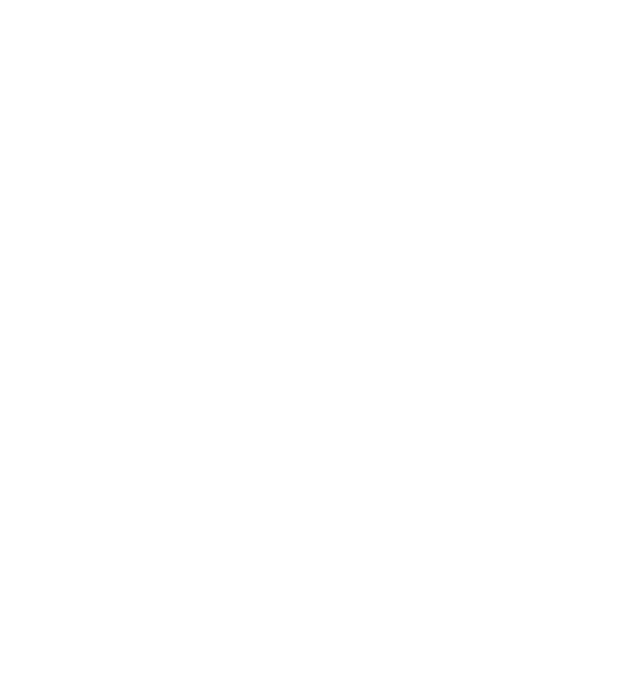
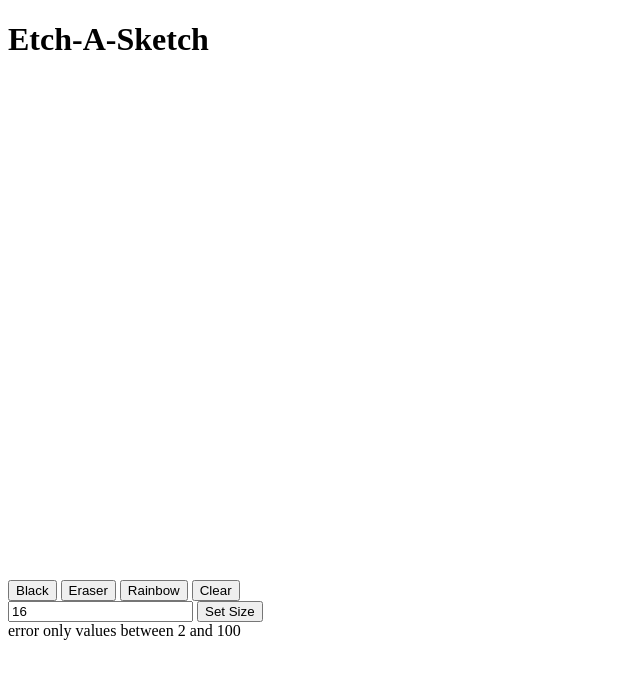
Before and after one commit to GEGDS/ProjectEtchASketch, a plain HTML site: page index.html in a window 1280 px wide. Shown: the whole page, without its empty margins (0-640 px from the left). Drawn offline with Linux system fonts and the light colour scheme.

Commit message:
ProjectEtchASketch v.2 without css style

```diff
--- a/index.html
+++ b/index.html
@@ -8,6 +8,27 @@
     <title>Etch-A-Sketch</title>
 </head>
 <body>
+
+
+    <div id="container">
+        <div class="title"><h1>Etch-A-Sketch</h1></div>
+        <div class="mode"><Mode:coloring></Mode:coloring></div>
+            <div class="gridContents"></div>
+            <div class="buttons">
+                <button onclick="changeColor('black')">Black</button>
+                <button onclick="changeColor('white')">Eraser</button>
+                <button onclick="changeColor('random')">Rainbow</button>
+                <button onclick="clearGrid()">Clear</button>
+            </div>
+            <div>
+                <input type="text" placeholder="Size of the Grid" value="16" onchange="changeSize(this.value)">
+                <button>Set Size</button>
+            </div>
+            <div class="error">
+                error only values between 2 and 100
+            </div>
+    </div>
+
     <script src="./script.js"></script>
 </body>
 </html>
--- a/script.js
+++ b/script.js
@@ -0,0 +1,63 @@
+let color = "black";
+let click = true;
+
+function fillGridContents(size) {
+    let gridContents = document.querySelector(".gridContents");
+    let squares = gridContents.querySelectorAll("div");
+    squares.forEach((div) => div.remove());
+    gridContents.style.gridTemplateColumns = `repeat(${size} , 1fr)`;
+    gridContents.style.gridTemplateRows = `repeat(${size} , 1fr)`;
+
+let amount = size * size
+for (let i = 0; i < amount; i++) {
+    let square = document.createElement("div");
+    square.addEventListener("mouseover", colorSquare);
+    square.style.backgroundColor = "white";
+    gridContents.insertAdjacentElement("beforeend", square);
+
+}
+}
+
+fillGridContents(16);
+
+function changeSize(input) {
+    if (input >= 2 && input <= 100 ) {
+       document.querySelector('.error').style.display = 'none'
+    } else {
+        document.querySelector('.error').style.display = 'flex'
+    }
+
+}
+
+function colorSquare() {
+   if (click) {
+    if (color === 'random') {
+        this.style.backgroundColor = "hsl(" + Math.random() * 360 + ", 100%, 50%)";
+
+    } else {
+        this.style.backgroundColor = color;
+    }
+   }
+
+}
+
+function changeColor(choice) {
+    color = choice;
+}
+
+function clearGrid() {
+    let gridContents = document.querySelector(".gridContents");
+    let squares = gridContents.querySelectorAll("div");
+    squares.forEach((div) => div.style.backgroundColor = "white");
+}
+
+document.querySelector("body").addEventListener("click", (e) => {
+    if (e.target.tagName != "BUTTON") {
+      click = !click;
+      if (click) {
+        document.querySelector(".mode").textContent = "Mode: Coloring";
+      } else {
+        document.querySelector(".mode").textContent = "Mode: Not Coloring";
+      }
+    }
+  });
--- a/style.css
+++ b/style.css
@@ -0,0 +1,5 @@
+.gridContents {
+    width: 500px;
+    height: 500px;
+    display: grid;
+}
```
